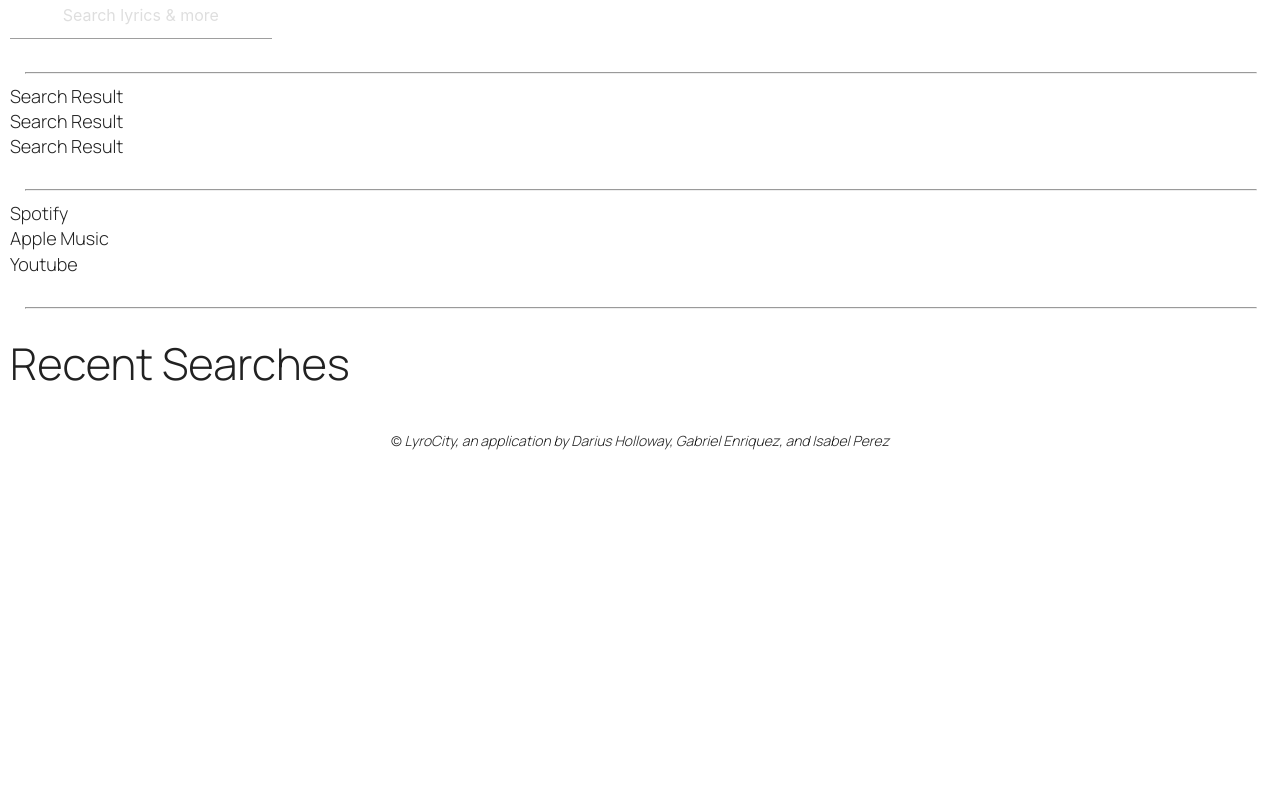
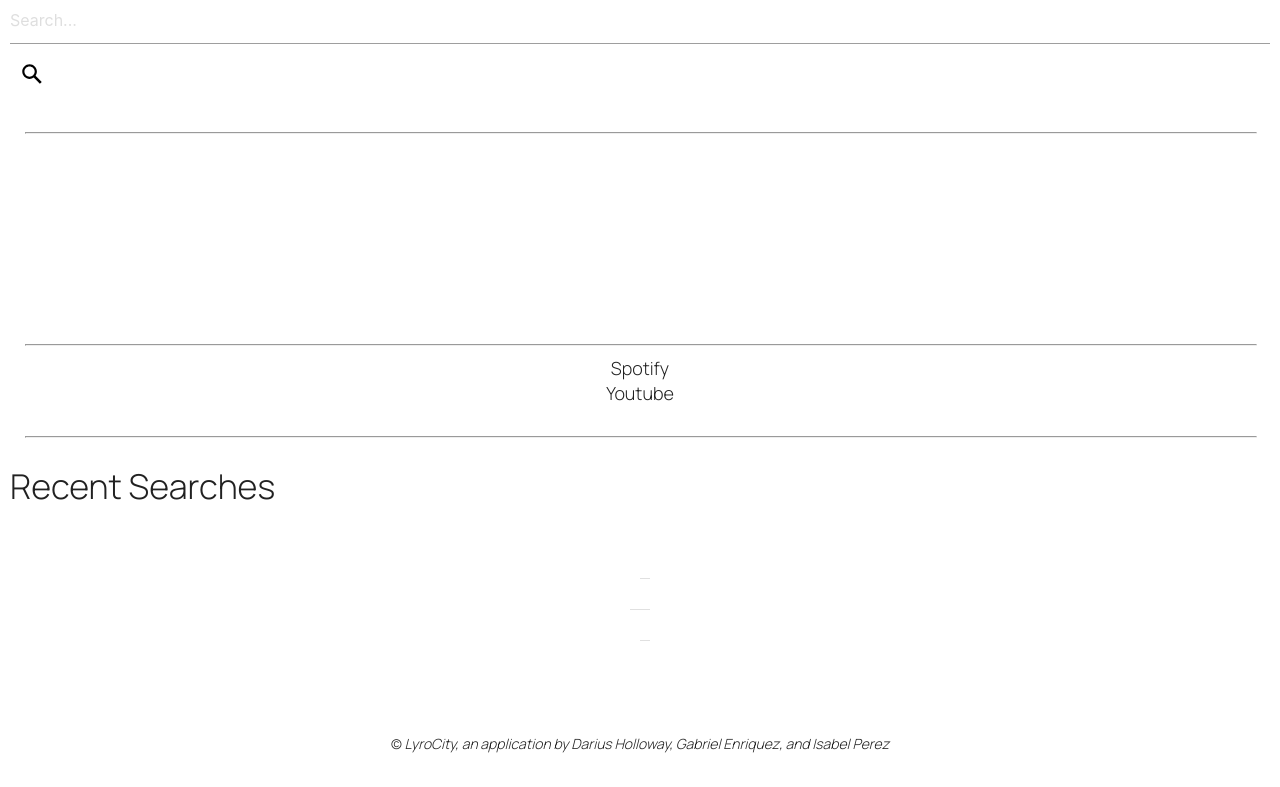
Before and after one commit to izzyrkive/lyro-city, a plain HTML site: page index.html in a window 1280 px wide. Shown: the part 456-1243 px from the top of the page. Before the commit the page ends 941 px from the top, so only its background shows below. Drawn offline with nearby package versions, Linux system fonts and the light colour scheme; no server answers.

Commit message:
Update index.html

```diff
--- a/index.html
+++ b/index.html
@@ -28,9 +28,9 @@
   <header class="header">
     <nav class="grey lighten-4">
       <div class="nav-wrapper">
-        <li><img class="logo" src="/assets/images/lc-logo.png" alt="LyroCity logo" href="#"/></li>
-        <ul id="nav-mobile" class="right hide-on-med-and-down right">
-          <li><a href="/assets/about.html" class="float-right active">About</a></li>
+        <a href="#" class="logo"><img class="logo" src="/assets/images/lc-logo.png" alt="LyroCity logo" href="#"/></a>
+        <ul id="nav-mobile" class="right hide-on-med-and-down">
+          <li><a href="about.html">About</a></li>
         </ul>
       </div>
     </nav>
@@ -42,43 +42,58 @@
 
     <img src="./Assets/images/lyrocity-header.png" class="logo-img " alt="LyroCity header logo">
 
-    <div class="search-box text-center">
-        <form action = "/search" class = "search-bar">
-            <input type = "text" name="search" id="search-input" placeholder="Search lyrics & more">
-            <button type="submit" class="search-button"></button>
-        </form>
+    <div>
+      <input type="search" id="query" name="q"
+       placeholder="Search..."
+       aria-label="Search through site content">
+      <button id="data">
+        <svg viewBox="0 0 1024 1024"><path class="path1" d="M848.471 928l-263.059-263.059c-48.941 36.706-110.118 55.059-177.412 55.059-171.294 0-312-140.706-312-312s140.706-312 312-312c171.294 0 312 140.706 312 312 0 67.294-24.471 128.471-55.059 177.412l263.059 263.059-79.529 79.529zM189.623 408.078c0 121.364 97.091 218.455 218.455 218.455s218.455-97.091 218.455-218.455c0-121.364-103.159-218.455-218.455-218.455-121.364 0-218.455 97.091-218.455 218.455z"></path></svg>
+      </button>
     </div>
 
     <hr class="page-divider"/>
 
-    <div class="searchResults">
+    <div class="searchResults center container">
+      <table class="table table-bordered">
+        <tbody id="data">
+        </tbody>
+     </table>
+    </div>
+
+    <hr class="page-divider"/>
+
+    <div>
         <ul>
-            <li>Search Result</li>
-            <li>Search Result</li>
-            <li>Search Result</li>
+            <li class="center-align">Spotify</li>
+            <li class="center-align">Youtube</li>
         </ul>
     </div>
 
     <hr class="page-divider"/>
 
     <div>
-        <ul>
-            <li>Spotify</li>
-            <li>Apple Music</li>
-            <li>Youtube</li>
-        </ul>
-    </div>
+        <!-- This area will display previous search results pulled from local storage -->
+      <h4>Recent Searches</h4>
 
-    <hr class="page-divider"/>
+          <table class="center">
+            <thead>
+              <tr>
+                  <th></th>
+              </tr>
+            </thead>
 
-    <div>
-        <h3>Recent Searches</h3>
-        <!-- This area will display previous search results pulled from local storage -->
-        <ul>
-            <li></li>
-            <li></li>
-            <li></li>
-        </ul>
+            <tbody>
+              <tr>
+                <td></td>
+              </tr>
+              <tr>
+                <td></td>
+              </tr>
+              <tr>
+                <td></td>
+              </tr>
+            </tbody>
+          </table>
     </div>
 
   </main>
@@ -88,6 +103,7 @@
   </footer>
 
   <script type="text/javascript" src="js/materialize.min.js"></script>
+  <script src="Assets/script.js"></script>
 </body>
 
 </html>
```
